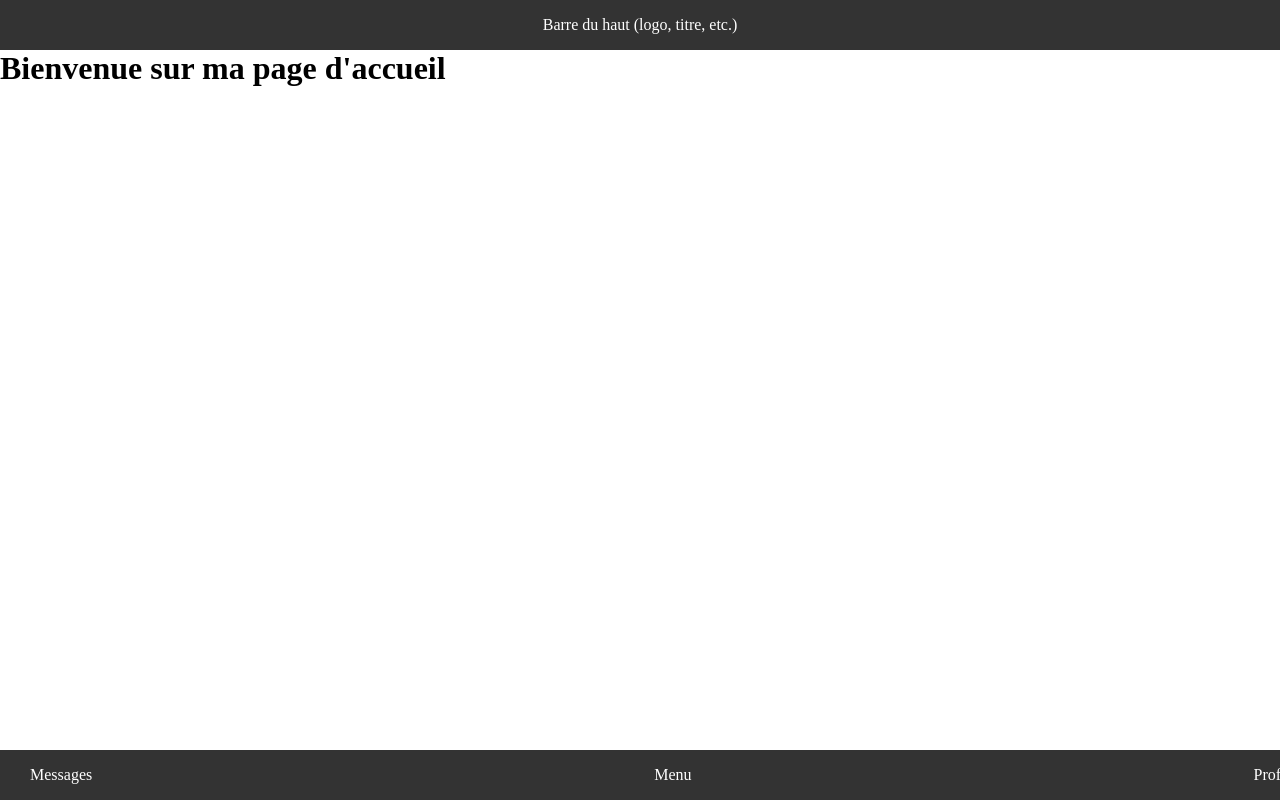
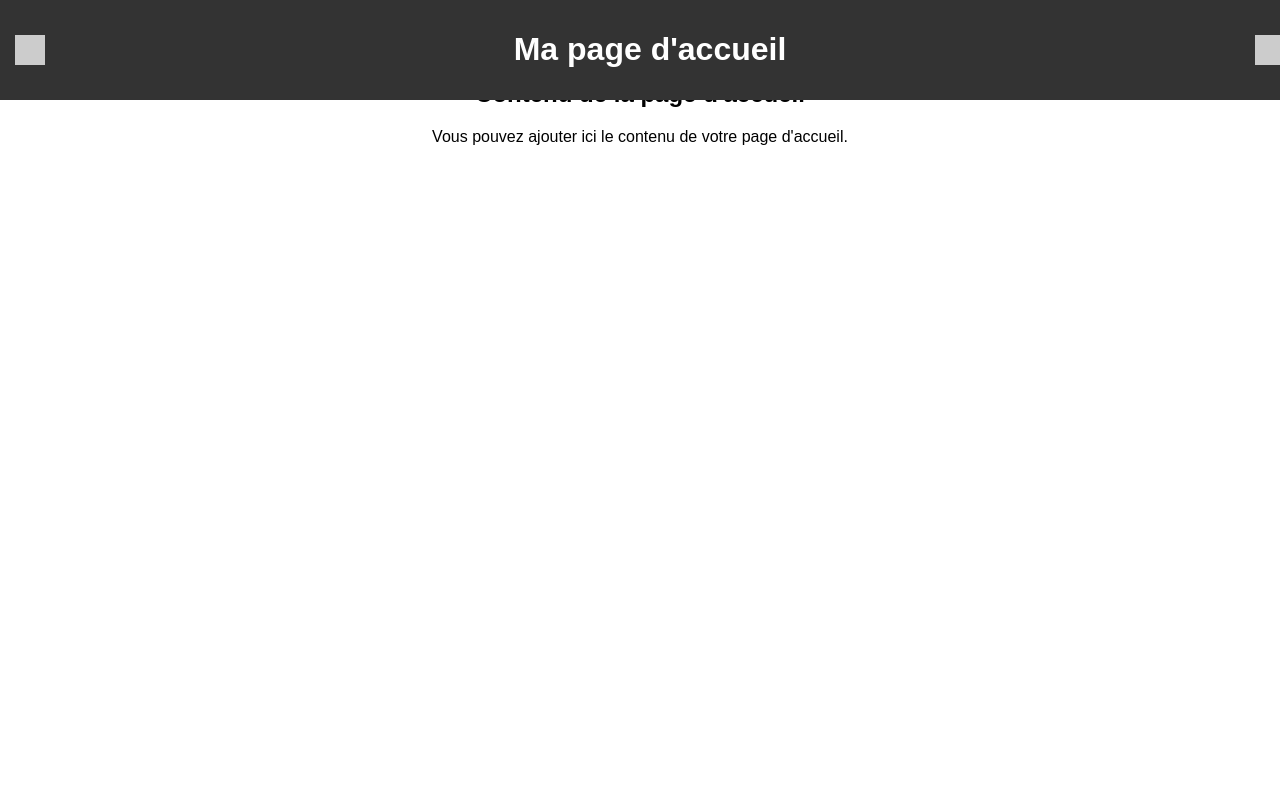
Before and after one commit to Drkkar/drkkar.github.io, a plain HTML site: page index.html in a window 1280 px wide. Drawn offline with Linux system fonts and the light colour scheme.

Commit message:
changement drastic
ràs

```diff
--- a/index.html
+++ b/index.html
@@ -8,75 +8,52 @@
         body {
             margin: 0;
             padding: 0;
+            font-family: Arial, sans-serif;
         }
 
-        /* Barre du haut fixe */
-        .top-bar {
+        .navbar {
+            background-color: #333;
+            color: white;
             position: fixed;
             top: 0;
             left: 0;
             width: 100%;
-            height: 50px;
-            background-color: #333;
-            color: white;
-            display: flex;
-            align-items: center;
-            justify-content: center;
-        }
-
-        /* Barre du bas fixe */
-        .bottom-bar {
-            position: fixed;
-            bottom: 0;
-            left: 0;
-            width: 100%;
-            height: 50px;
-            background-color: #333;
-            color: white;
             display: flex;
             justify-content: space-between;
             align-items: center;
-            padding: 0 20px;
+            padding: 10px;
         }
 
-        /* Icônes cliquables */
+        .navbar a {
+            color: white;
+            text-decoration: none;
+            padding: 8px;
+        }
+
+        .content {
+            padding-top: 60px; /* Pour éviter que le contenu soit masqué par la barre */
+            text-align: center;
+        }
+
         .icon {
-            cursor: pointer;
-            padding: 10px;
+            display: inline-block;
+            width: 30px;
+            height: 30px;
+            background-color: #ccc;
+            margin: 0 5px;
         }
     </style>
 </head>
 <body>
-    <div class="top-bar">
-        Barre du haut (logo, titre, etc.)
+    <div class="navbar">
+        <div class="icon" id="menu-icon"></div>
+        <h1>Ma page d'accueil</h1>
+        <div class="icon" id="profile-icon"></div>
     </div>
 
-    <!-- Contenu principal de la page -->
-    <div style="margin-top: 50px;">
-        <h1>Bienvenue sur ma page d'accueil</h1>
-        <!-- Ajoutez ici le contenu de votre page -->
+    <div class="content">
+        <h2>Contenu de la page d'accueil</h2>
+        <p>Vous pouvez ajouter ici le contenu de votre page d'accueil.</p>
     </div>
-
-    <div class="bottom-bar">
-        <!-- Icônes cliquables -->
-        <div class="icon" onclick="showMessages()">Messages</div>
-        <div class="icon" onclick="showMenu()">Menu</div>
-        <div class="icon" onclick="showProfile()">Profil</div>
-    </div>
-
-    <script>
-        // Fonctions pour les icônes cliquables (vous pouvez les personnaliser)
-        function showMessages() {
-            alert('Messages');
-        }
-
-        function showMenu() {
-            alert('Menu');
-        }
-
-        function showProfile() {
-            alert('Profil');
-        }
-    </script>
 </body>
 </html>
```
